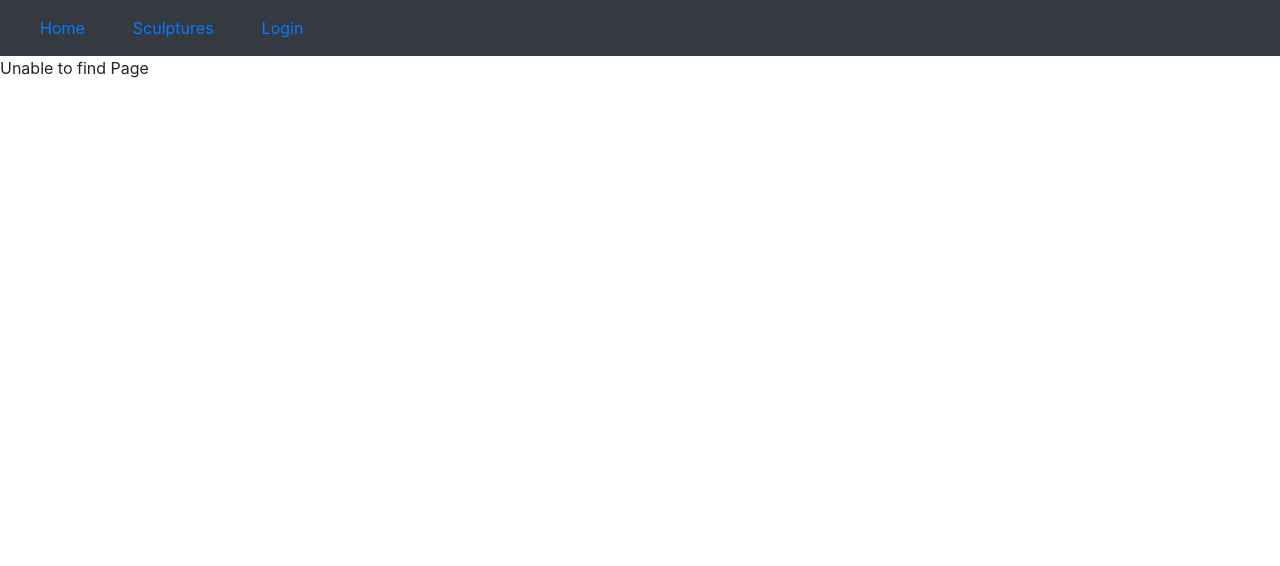
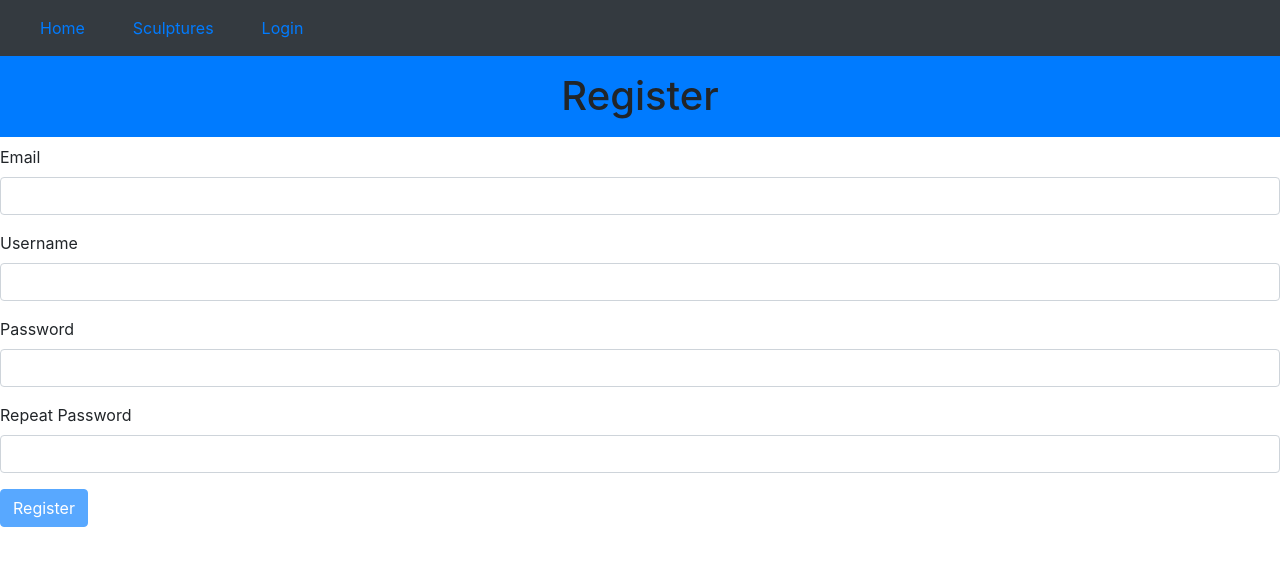
Before and after one commit to jman11111/NodeBackend, a React (Create React App) app in the folder counter_app/: page /register in a window 1280 px wide. Before the commit this address led to /not-found. Shown: the top 566 px of the page. Built offline with nearby package versions, Linux system fonts and the light colour scheme.

Commit message:
registering and searching sculptures added

```diff
--- a/counter_app/src/App2.js
+++ b/counter_app/src/App2.js
@@ -4,6 +4,7 @@ import NavBar from "./components/common/navbar";
 import Home from "./components/home";
 import LoginForm from "./components/loginForm";
 import Sculptures from "./components/sculptures";
+import RegisterForm from "./components/registerForm";
 
 //go from most specific to least inside switch component
 
@@ -37,6 +38,11 @@ class App2 extends Component {
               path="/sculptures"
               render={(props) => <Sculptures {...props} />}
             />
+            <Route
+              exact
+              path="/register"
+              render={(props) => <RegisterForm {...props} />}
+            />
             <Route path="/" exact component={Home} />
             <Route
               path="/not-found"
--- /dev/null
+++ b/counter_app/src/components/common/searchForm.jsx
@@ -0,0 +1,51 @@
+import React, { Component } from "react";
+
+class SearchForm extends Component {
+  //Use object for errors so you dont have to search through array for correct error to display
+  state = {
+    data: { searchphrase: "" },
+    errors: {},
+  };
+
+  componentDidMount() {
+    //this.username.current.focus()
+  }
+
+  handleSubmit = (e) => {
+    e.preventDefault();
+    const { searchphrase } = this.state.data;
+    this.props.onSearchSubmit(searchphrase);
+  };
+
+  handleChange = ({ currentTarget: input }) => {
+    //BEST PRACTICE, clone state then manipulate it.
+    const data = { ...this.state.data };
+    data[input.name] = input.value;
+    this.setState({ data });
+  };
+
+  render() {
+    const { className } = this.props;
+    const { searchphrase } = this.state.data;
+    return (
+      <div className={className}>
+        <form className="row" onSubmit={this.handleSubmit}>
+          <div className="form-group col-8">
+            <label htmlFor="search">Search</label>
+            <input
+              value={searchphrase}
+              onChange={this.handleChange}
+              type="text"
+              name="searchphrase"
+              id="search"
+              className="form-control"
+            />
+          </div>
+          <button className="btn btn-primary col-4">Apply</button>
+        </form>
+      </div>
+    );
+  }
+}
+
+export default SearchForm;
--- a/counter_app/src/components/common/sortBy.jsx
+++ b/counter_app/src/components/common/sortBy.jsx
@@ -25,9 +25,14 @@ class SortBy extends Component {
   };
 
   render() {
-    const { sortOptions, textProperty, selectedSortOption } = this.props;
+    const {
+      sortOptions,
+      textProperty,
+      selectedSortOption,
+      className,
+    } = this.props;
     return (
-      <div className="container">
+      <div className={{ className } + " container"}>
         <div className="row">
           {sortOptions.map((option) => {
             return (
--- a/counter_app/src/components/loginForm.jsx
+++ b/counter_app/src/components/loginForm.jsx
@@ -2,6 +2,7 @@ import React from "react";
 import Header from "./common/header";
 import Joi from "joi-browser";
 import Form from "./common/form";
+import { Link } from "react-router-dom";
 
 class LoginForm extends Form {
   //Use object for errors so you dont have to search through array for correct error to display
@@ -35,6 +36,8 @@ class LoginForm extends Form {
           {this.renderInput("password", "Password", "password")}
           {this.renderButton("Login")}
         </form>
+        <p>No account? Register</p>
+        <Link to="/register">Here</Link>
       </div>
     );
   }
--- /dev/null
+++ b/counter_app/src/components/registerForm.jsx
@@ -0,0 +1,61 @@
+import React from "react";
+import Header from "./common/header";
+import Joi from "joi-browser";
+import Form from "./common/form";
+
+class RegisterForm extends Form {
+  state = {
+    data: { repeat_password: "", email: "", username: "", password: "" },
+    errors: {},
+  };
+  //.label changes errors text name when it is triggered
+  schema = {
+    email: Joi.string().required().email().label("Email"),
+    username: Joi.string().required().label("Username"),
+    password: Joi.string().required().alphanum().min(5).label("Password"),
+    repeat_password: Joi.ref("password"),
+  };
+
+  componentDidMount() {
+    //this.username.current.focus()
+  }
+
+  doSubmit = () => {
+    //Call server to submit login
+    //redirect to logged in page
+    const username = this.state.data.username;
+    console.log(username, "Submitted");
+  };
+
+  validateProperty = ({ name, value }) => {
+    const { password } = this.state.data;
+    const obj = { [name]: value };
+    const schema = { [name]: this.schema[name] };
+    const { error } = Joi.validate(obj, schema);
+    // this is here for custom error message
+    if (name === "repeat_password") {
+      if (password === value) {
+        return null;
+      }
+      return "Passwords do not match";
+    }
+    return error && error.details[0].message;
+  };
+
+  render() {
+    return (
+      <div>
+        <Header>Register</Header>
+        <form onSubmit={this.handleSubmit}>
+          {this.renderInput("email", "Email")}
+          {this.renderInput("username", "Username")}
+          {this.renderInput("password", "Password", "password")}
+          {this.renderInput("repeat_password", "Repeat Password", "password")}
+          {this.renderButton("Register")}
+        </form>
+      </div>
+    );
+  }
+}
+
+export default RegisterForm;
--- a/counter_app/src/components/sculptures.jsx
+++ b/counter_app/src/components/sculptures.jsx
@@ -7,6 +7,7 @@ import ListGroup from "./common/listGroup";
 import SortBy from "./common/sortBy";
 import _ from "lodash";
 import GridGenerator from "./common/gridGenerator";
+import SearchForm from "./common/searchForm";
 
 class Sculptures extends Component {
   state = {
@@ -16,6 +17,7 @@ class Sculptures extends Component {
     years: [],
     selectedYear: { name: "All Time" },
     sortOptions: [],
+    searchPhrase: "",
     selectedSortOption: { path: "", order: "" },
   };
 
@@ -143,6 +145,13 @@ class Sculptures extends Component {
     ];
   }
 
+  handleSearchSubmit = (searchphrase) => {
+    //Call server to submit login
+    //redirect to logged in page
+    this.setState({ searchPhrase: searchphrase });
+    console.log(searchphrase, "Submitted");
+  };
+
   getPagedData = () => {
     const {
       selectedYear,
@@ -150,16 +159,25 @@ class Sculptures extends Component {
       selectedSortOption,
       currentPage,
       pageSize,
+      searchPhrase,
     } = this.state;
-    const filtered =
+    const fromYear =
       selectedYear && selectedYear._id
         ? allSculptures.filter(
             (sculpture) => sculpture.year.name === selectedYear.name
           )
         : allSculptures;
 
+    const searchResults =
+      searchPhrase === ""
+        ? fromYear
+        : fromYear.filter((sculpture) => {
+            const re = new RegExp(searchPhrase.toLowerCase());
+            return re.test(sculpture.name.toLowerCase());
+          });
+
     const sorted = _.orderBy(
-      filtered,
+      searchResults,
       [selectedSortOption.path],
       [selectedSortOption.order]
     );
@@ -186,7 +204,9 @@ class Sculptures extends Component {
         <Header>Sculptures</Header>
         <div className="container">
           <div className="row my-row">
+            <SearchForm onSearchSubmit={this.handleSearchSubmit} />
             <SortBy
+              className="col-10"
               onSort={this.handleSort}
               sortOptions={sortOptions}
               selectedSortOption={selectedSortOption}
```
